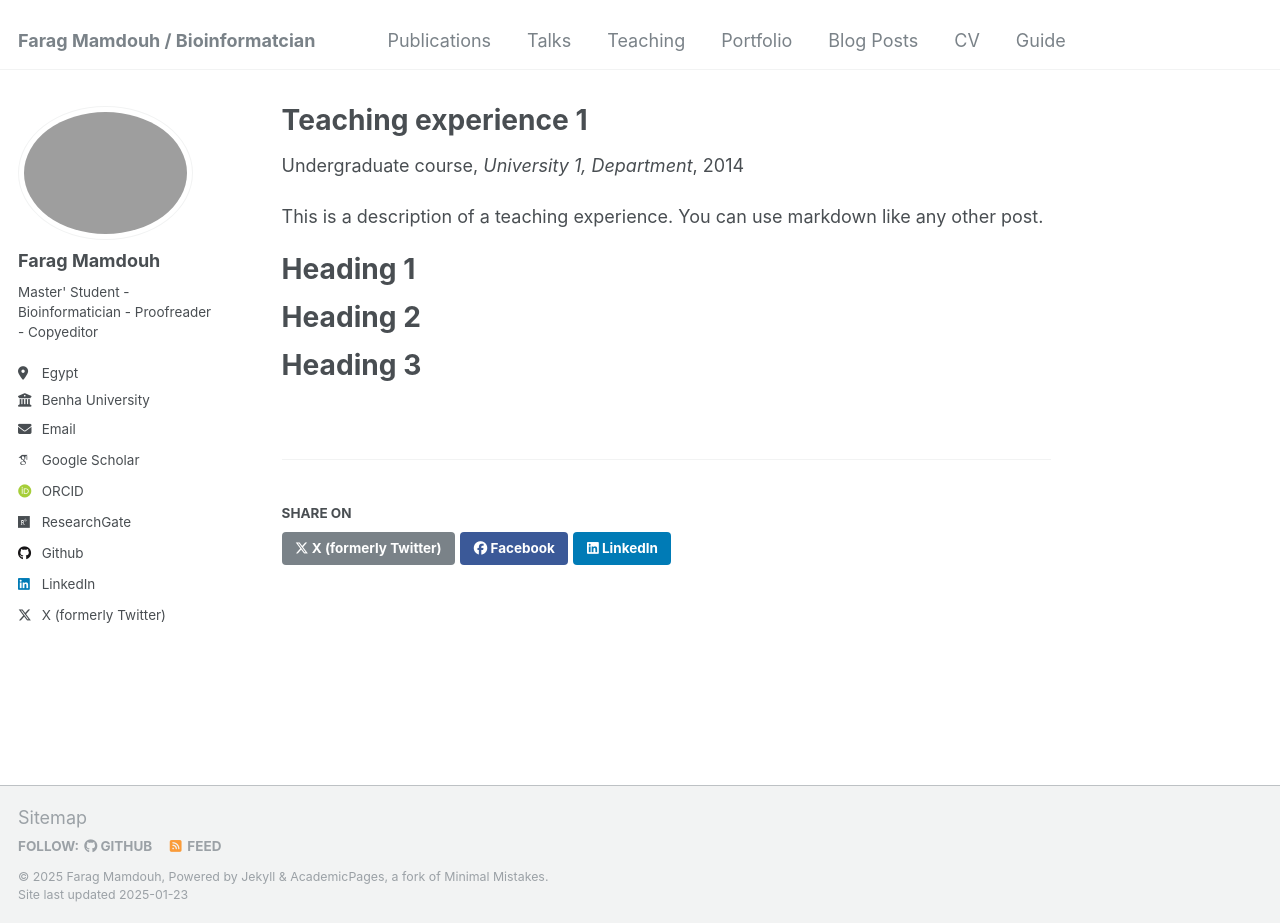
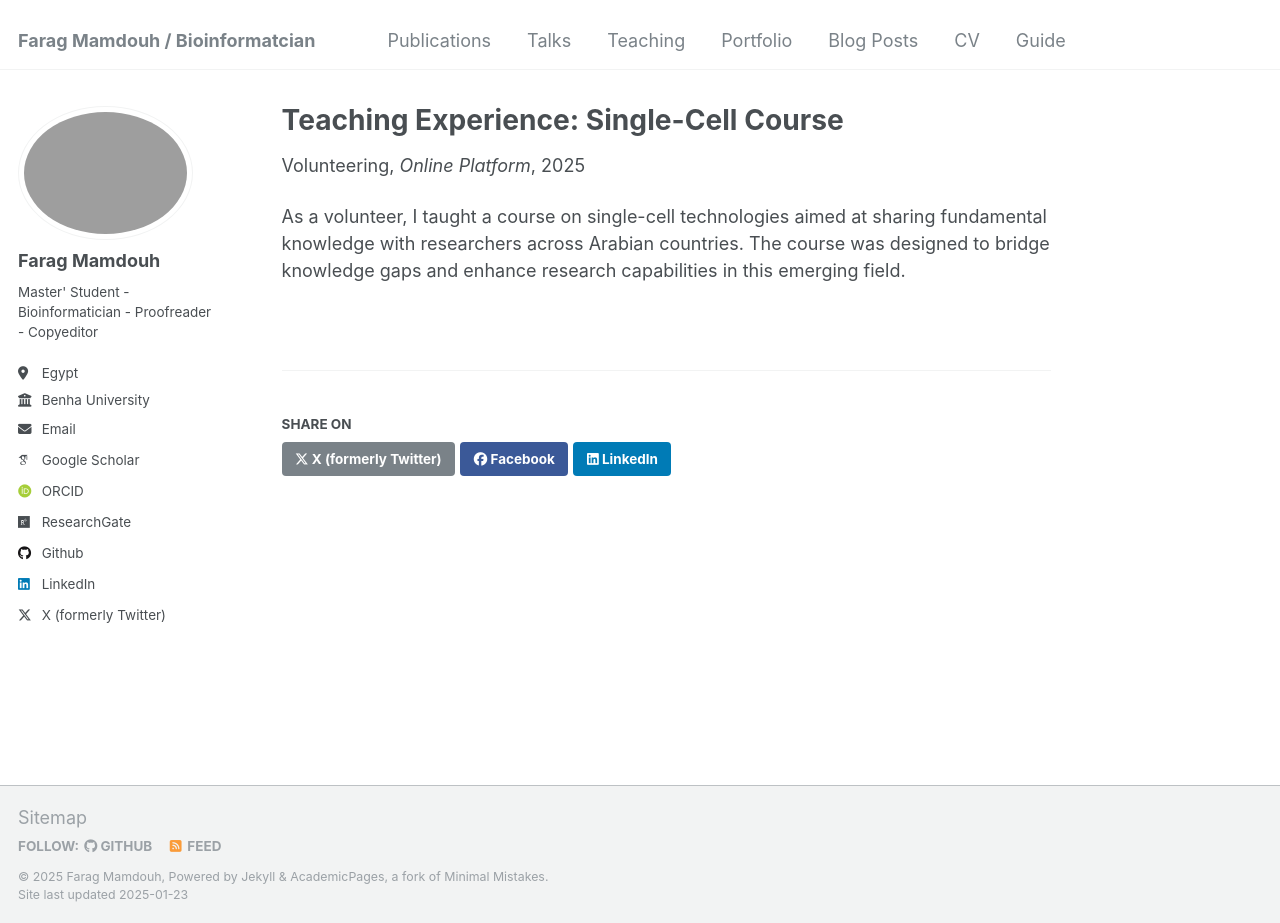
Before and after one commit to FaragMamdouh/FaragMamdouh.github.io, a Jekyll site: the page built from _teaching/2014-spring-teaching-1.md, in a window 1280 px wide and 923 px high. Built offline with Jekyll 4.4.1, drawn with Linux system fonts in a browser that asks for light colours; some web fonts are replaced.

Commit message:
Update 2014-spring-teaching-1.md

```diff
--- a/_teaching/2014-spring-teaching-1.md
+++ b/_teaching/2014-spring-teaching-1.md
@@ -1,20 +1,11 @@
 ---
-title: "Teaching experience 1"
+title: "Teaching Experience: Single-Cell Course"
 collection: teaching
-type: "Undergraduate course"
-permalink: /teaching/2014-spring-teaching-1
-venue: "University 1, Department"
-date: 2014-01-01
-location: "City, Country"
+type: "Volunteering"
+permalink: /teaching/2025-single-cell-course
+venue: "Online Platform"
+date: 2025-01-01
+location: "Arabian Countries"
 ---
 
-This is a description of a teaching experience. You can use markdown like any other post.
-
-Heading 1
-======
-
-Heading 2
-======
-
-Heading 3
-======
+As a volunteer, I taught a course on single-cell technologies aimed at sharing fundamental knowledge with researchers across Arabian countries. The course was designed to bridge knowledge gaps and enhance research capabilities in this emerging field.
```
